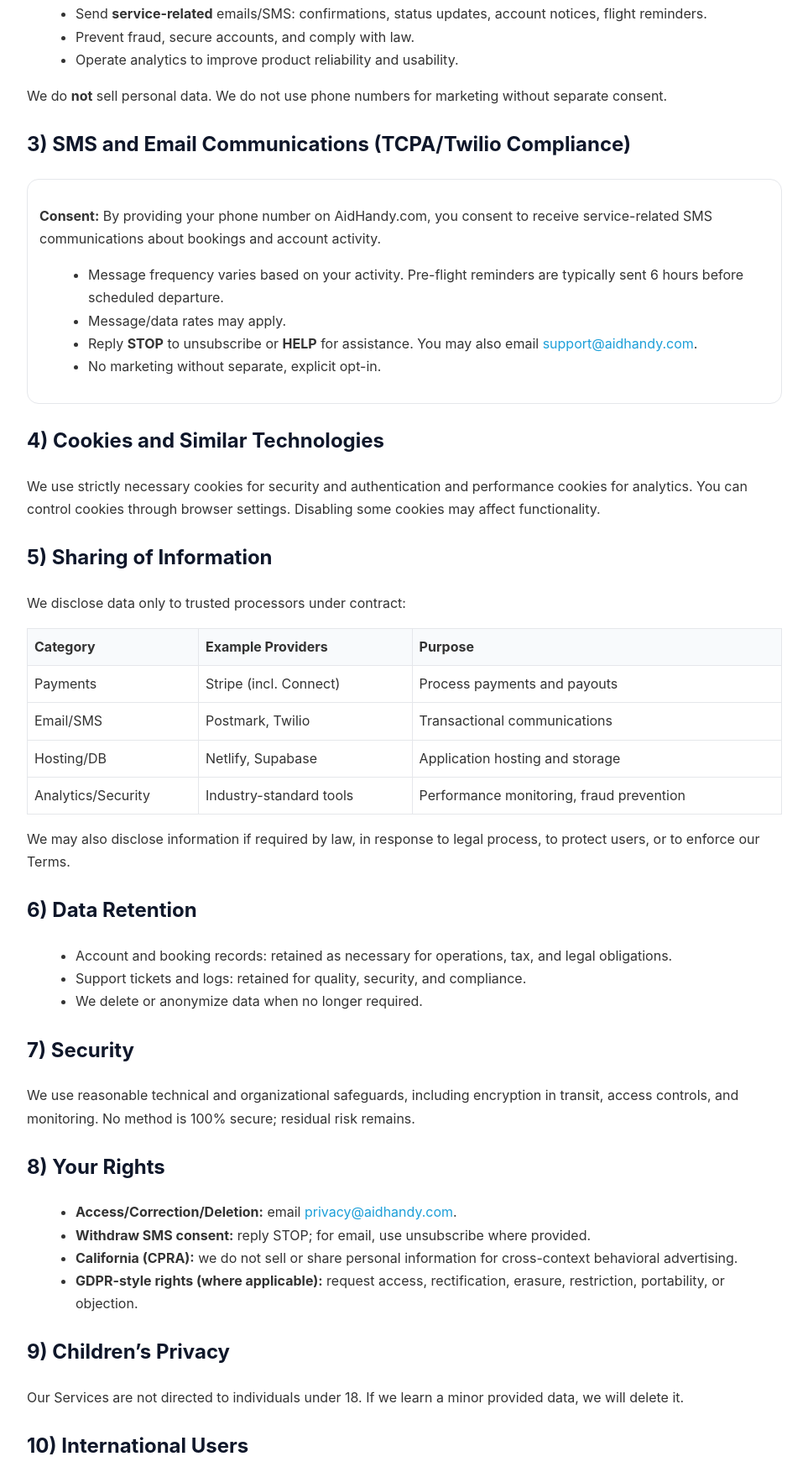
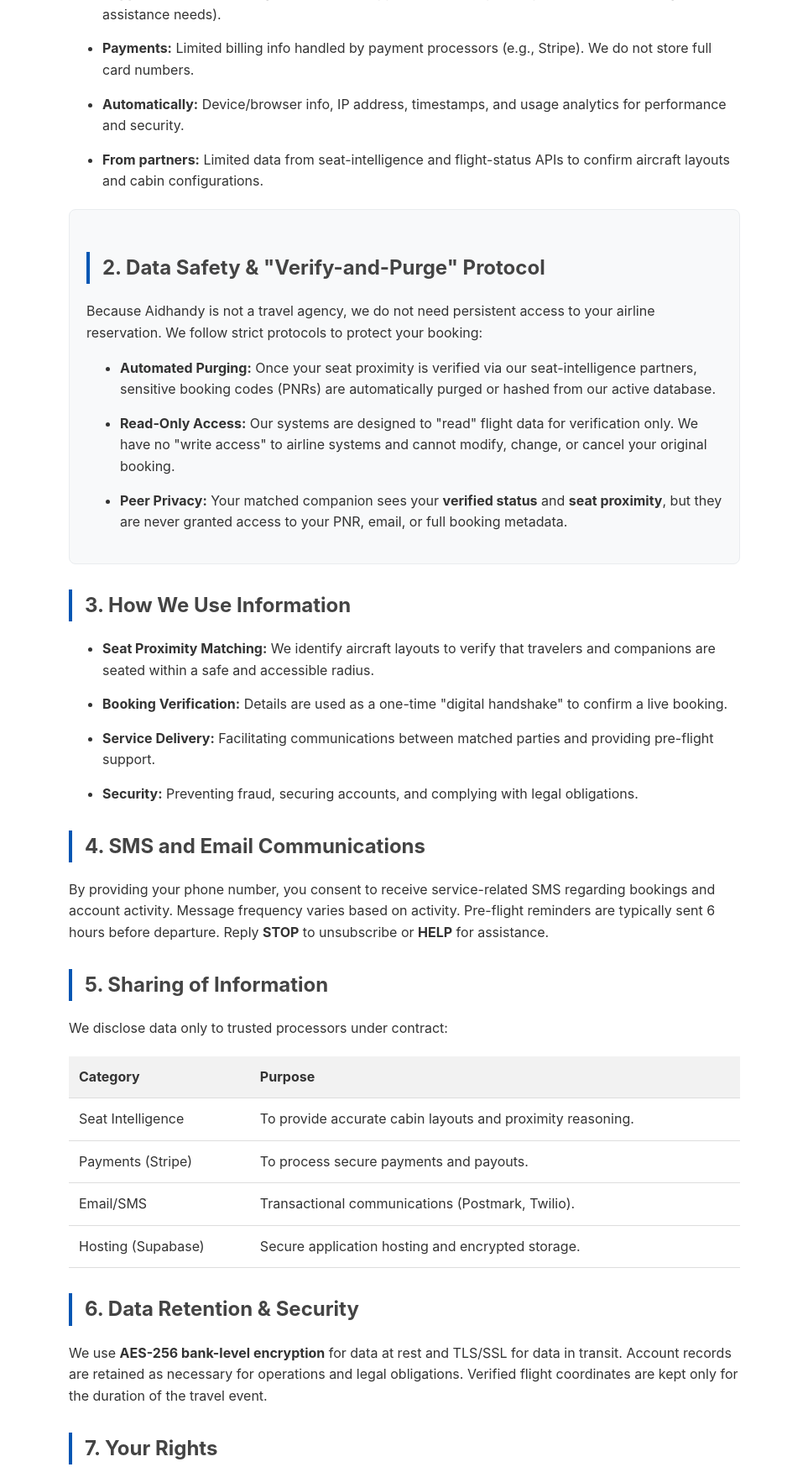
Before and after one commit to Aidhandy/aidhandy-companion-intake, a plain HTML site: page aidhandy-site/privacy-policy.html in a window 1280 px wide. Shown: the part 557-2304 px from the top of the page at 84% size, without its empty margins (158-1121 px from the left). Drawn offline with Linux system fonts and the light colour scheme.

Commit message:
Update privacy-policy.html

```diff
--- a/aidhandy-site/privacy-policy.html
+++ b/aidhandy-site/privacy-policy.html
@@ -1,111 +1,134 @@
 <!DOCTYPE html>
 <html lang="en">
 <head>
-  <meta charset="utf-8" />
-  <title>Privacy Policy | AidHandy</title>
-  <meta name="viewport" content="width=device-width, initial-scale=1" />
-  <meta name="description" content="How AidHandy collects, uses, and protects your data. SMS consent, data rights, and compliance." />
-  <style>
-    :root { --ah-blue:#1D9FD8; --ah-orange:#FF7A00; --ah-text:#333; --ah-muted:#667085; --ah-border:#e5e7eb; }
-    body { margin:0; font-family:-apple-system,BlinkMacSystemFont,"Segoe UI",Roboto,Helvetica,Arial,sans-serif; color:var(--ah-text); background:#fff; line-height:1.7; }
-    .wrap { max-width: 900px; margin: 0 auto; padding: 24px; }
-    h1 { color: var(--ah-blue); border-bottom:3px solid var(--ah-orange); padding-bottom:6px; }
-    h2, h3 { color:#0f172a; margin-top: 24px; }
-    .muted { color: var(--ah-muted); }
-    a { color: var(--ah-blue); text-decoration: none; }
-    a:hover { text-decoration: underline; }
-    ul { margin-left: 18px; }
-    .block { border:1px solid var(--ah-border); border-radius: 14px; padding: 14px; background: #fff; }
-    table { width:100%; border-collapse: collapse; margin-top: 10px; }
-    th, td { border: 1px solid var(--ah-border); padding: 8px; text-align: left; }
-    th { background: #f8fafc; }
-  </style>
+    <meta charset="UTF-8">
+    <meta name="viewport" content="width=device-width, initial-scale=1.0">
+    <title>Privacy Policy | Aidhandy</title>
+    <style>
+        body {
+            font-family: -apple-system, BlinkMacSystemFont, "Segoe UI", Roboto, Helvetica, Arial, sans-serif;
+            line-height: 1.6;
+            color: #333;
+            max-width: 800px;
+            margin: 0 auto;
+            padding: 40px 20px;
+            background-color: #fff;
+        }
+        h1 { color: #0056b3; border-bottom: 2px solid #f0f0f0; padding-bottom: 10px; }
+        h2 { color: #444; margin-top: 30px; border-left: 4px solid #0056b3; padding-left: 15px; }
+        h3 { color: #666; margin-top: 20px; }
+        p, li { margin-bottom: 15px; }
+        .highlight-box {
+            background-color: #f8f9fa;
+            border: 1px solid #e9ecef;
+            padding: 20px;
+            border-radius: 8px;
+            margin: 20px 0;
+        }
+        table {
+            width: 100%;
+            border-collapse: collapse;
+            margin: 20px 0;
+        }
+        th, td {
+            text-align: left;
+            padding: 12px;
+            border-bottom: 1px solid #ddd;
+        }
+        th { background-color: #f2f2f2; }
+        .footer {
+            margin-top: 50px;
+            font-size: 0.9em;
+            color: #777;
+            text-align: center;
+            border-top: 1px solid #eee;
+            padding-top: 20px;
+        }
+    </style>
 </head>
 <body>
-  <main class="wrap">
+
     <h1>Privacy Policy</h1>
-    <p><strong>Effective Date:</strong> October 2025 · <strong>Last Updated:</strong> October 2025</p>
-    <p>AidHandy Inc. (“AidHandy,” “we,” “us”) operates the website and services available at <a href="https://www.aidhandy.com">aidhandy.com</a>. This Privacy Policy explains what we collect, how we use it, and your rights.</p>
+    <p><strong>Effective Date:</strong> October 2025<br>
+    <strong>Last Updated:</strong> January 2026</p>
 
-    <h2>1) Information We Collect</h2>
+    <p>AidHandy Inc. (“Aidhandy,” “we,” “us”) operates the website and services available at <strong>aidhandy.com</strong>. This Privacy Policy explains what we collect, how we use it, and your rights. Aidhandy is built on a foundation of traveler safety and "Privacy by Design," ensuring that your journey is verified without compromising your personal booking security.</p>
+
+    <h2>1. Information We Collect</h2>
     <ul>
-      <li><strong>Provided by you:</strong> name, email, phone number, flight details, preferences, booking metadata; support messages; optional profile info.</li>
-      <li><strong>Payments:</strong> limited billing info handled by payment processors (e.g., Stripe). We do not store full card numbers.</li>
-      <li><strong>Automatically:</strong> device/browser info, IP, timestamps, and usage analytics (performance and security).</li>
-      <li><strong>From partners:</strong> limited data from providers (e.g., flight status APIs) to fulfill bookings.</li>
+        <li><strong>Provided by you:</strong> Name, email, phone number, flight details (Airline, Flight Number, Date), and travel preferences.</li>
+        <li><strong>Verification Data:</strong> To facilitate seat-proximity matching, we may collect booking metadata or a Passenger Name Record (PNR) code.</li>
+        <li><strong>Support & Profile:</strong> Messages sent to our support team and optional profile information (e.g., assistance needs).</li>
+        <li><strong>Payments:</strong> Limited billing info handled by payment processors (e.g., Stripe). We do not store full card numbers.</li>
+        <li><strong>Automatically:</strong> Device/browser info, IP address, timestamps, and usage analytics for performance and security.</li>
+        <li><strong>From partners:</strong> Limited data from seat-intelligence and flight-status APIs to confirm aircraft layouts and cabin configurations.</li>
     </ul>
 
-    <h2>2) How We Use Information</h2>
-    <ul>
-      <li>Provide and improve bookings, communications, and support.</li>
-      <li>Send <strong>service-related</strong> emails/SMS: confirmations, status updates, account notices, flight reminders.</li>
-      <li>Prevent fraud, secure accounts, and comply with law.</li>
-      <li>Operate analytics to improve product reliability and usability.</li>
-    </ul>
-    <p>We do <strong>not</strong> sell personal data. We do not use phone numbers for marketing without separate consent.</p>
-
-    <h2>3) SMS and Email Communications (TCPA/Twilio Compliance)</h2>
-    <div class="block">
-      <p><strong>Consent:</strong> By providing your phone number on AidHandy.com, you consent to receive service-related SMS communications about bookings and account activity.</p>
-      <ul>
-        <li>Message frequency varies based on your activity. Pre-flight reminders are typically sent 6 hours before scheduled departure.</li>
-        <li>Message/data rates may apply.</li>
-        <li>Reply <strong>STOP</strong> to unsubscribe or <strong>HELP</strong> for assistance. You may also email <a href="mailto:support@aidhandy.com">support@aidhandy.com</a>.</li>
-        <li>No marketing without separate, explicit opt-in.</li>
-      </ul>
+    <div class="highlight-box">
+        <h2>2. Data Safety & "Verify-and-Purge" Protocol</h2>
+        <p>Because Aidhandy is not a travel agency, we do not need persistent access to your airline reservation. We follow strict protocols to protect your booking:</p>
+        <ul>
+            <li><strong>Automated Purging:</strong> Once your seat proximity is verified via our seat-intelligence partners, sensitive booking codes (PNRs) are automatically purged or hashed from our active database.</li>
+            <li><strong>Read-Only Access:</strong> Our systems are designed to "read" flight data for verification only. We have no "write access" to airline systems and cannot modify, change, or cancel your original booking.</li>
+            <li><strong>Peer Privacy:</strong> Your matched companion sees your <strong>verified status</strong> and <strong>seat proximity</strong>, but they are never granted access to your PNR, email, or full booking metadata.</li>
+        </ul>
     </div>
 
-    <h2>4) Cookies and Similar Technologies</h2>
-    <p>We use strictly necessary cookies for security and authentication and performance cookies for analytics. You can control cookies through browser settings. Disabling some cookies may affect functionality.</p>
-
-    <h2>5) Sharing of Information</h2>
-    <p>We disclose data only to trusted processors under contract:</p>
-    <table aria-label="Data Processors">
-      <thead><tr><th>Category</th><th>Example Providers</th><th>Purpose</th></tr></thead>
-      <tbody>
-        <tr><td>Payments</td><td>Stripe (incl. Connect)</td><td>Process payments and payouts</td></tr>
-        <tr><td>Email/SMS</td><td>Postmark, Twilio</td><td>Transactional communications</td></tr>
-        <tr><td>Hosting/DB</td><td>Netlify, Supabase</td><td>Application hosting and storage</td></tr>
-        <tr><td>Analytics/Security</td><td>Industry-standard tools</td><td>Performance monitoring, fraud prevention</td></tr>
-      </tbody>
-    </table>
-    <p>We may also disclose information if required by law, in response to legal process, to protect users, or to enforce our Terms.</p>
-
-    <h2>6) Data Retention</h2>
+    <h2>3. How We Use Information</h2>
     <ul>
-      <li>Account and booking records: retained as necessary for operations, tax, and legal obligations.</li>
-      <li>Support tickets and logs: retained for quality, security, and compliance.</li>
-      <li>We delete or anonymize data when no longer required.</li>
+        <li><strong>Seat Proximity Matching:</strong> We identify aircraft layouts to verify that travelers and companions are seated within a safe and accessible radius.</li>
+        <li><strong>Booking Verification:</strong> Details are used as a one-time "digital handshake" to confirm a live booking.</li>
+        <li><strong>Service Delivery:</strong> Facilitating communications between matched parties and providing pre-flight support.</li>
+        <li><strong>Security:</strong> Preventing fraud, securing accounts, and complying with legal obligations.</li>
     </ul>
 
-    <h2>7) Security</h2>
-    <p>We use reasonable technical and organizational safeguards, including encryption in transit, access controls, and monitoring.
-    No method is 100% secure; residual risk remains.</p>
+    <h2>4. SMS and Email Communications</h2>
+    <p>By providing your phone number, you consent to receive service-related SMS regarding bookings and account activity. Message frequency varies based on activity. Pre-flight reminders are typically sent 6 hours before departure. Reply <strong>STOP</strong> to unsubscribe or <strong>HELP</strong> for assistance.</p>
 
-    <h2>8) Your Rights</h2>
-    <ul>
-      <li><strong>Access/Correction/Deletion:</strong> email <a href="mailto:privacy@aidhandy.com">privacy@aidhandy.com</a>.</li>
-      <li><strong>Withdraw SMS consent:</strong> reply STOP; for email, use unsubscribe where provided.</li>
-      <li><strong>California (CPRA):</strong> we do not sell or share personal information for cross-context behavioral advertising.</li>
-      <li><strong>GDPR-style rights (where applicable):</strong> request access, rectification, erasure, restriction, portability, or objection.</li>
-    </ul>
+    <h2>5. Sharing of Information</h2>
+    <p>We disclose data only to trusted processors under contract:</p>
+    <table>
+        <thead>
+            <tr>
+                <th>Category</th>
+                <th>Purpose</th>
+            </tr>
+        </thead>
+        <tbody>
+            <tr>
+                <td>Seat Intelligence</td>
+                <td>To provide accurate cabin layouts and proximity reasoning.</td>
+            </tr>
+            <tr>
+                <td>Payments (Stripe)</td>
+                <td>To process secure payments and payouts.</td>
+            </tr>
+            <tr>
+                <td>Email/SMS</td>
+                <td>Transactional communications (Postmark, Twilio).</td>
+            </tr>
+            <tr>
+                <td>Hosting (Supabase)</td>
+                <td>Secure application hosting and encrypted storage.</td>
+            </tr>
+        </tbody>
+    </table>
 
-    <h2>9) Children’s Privacy</h2>
-    <p>Our Services are not directed to individuals under 18. If we learn a minor provided data, we will delete it.</p>
+    <h2>6. Data Retention & Security</h2>
+    <p>We use <strong>AES-256 bank-level encryption</strong> for data at rest and TLS/SSL for data in transit. Account records are retained as necessary for operations and legal obligations. Verified flight coordinates are kept only for the duration of the travel event.</p>
 
-    <h2>10) International Users</h2>
-    <p>Data is processed in the United States. If you access from outside the U.S., you consent to U.S. processing and transfer.</p>
+    <h2>7. Your Rights</h2>
+    <p>You may request a copy of your data or its deletion by emailing <strong>privacy@aidhandy.com</strong>. We do not sell or share personal information for cross-context behavioral advertising.</p>
 
-    <h2>11) Changes to This Policy</h2>
-    <p>We may update this Policy. Material changes will be posted with an updated Effective Date.</p>
+    <h2>8. Children’s Privacy</h2>
+    <p>Our Services are not directed to individuals under 18. If we learn a minor has provided data without parental oversight, we will delete it immediately.</p>
 
-    <h2>12) Contact</h2>
-    <p>AidHandy Inc. · Privacy Office<br/>
-    Email: <a href="mailto:privacy@aidhandy.com">privacy@aidhandy.com</a> · Support: <a href="mailto:support@aidhandy.com">support@aidhandy.com</a><br/>
-    Website: <a href="https://www.aidhandy.com">aidhandy.com</a></p>
+    <div class="footer">
+        <p>AidHandy Inc. · Privacy Office<br>
+        Email: privacy@aidhandy.com · Support: support@aidhandy.com<br>
+        Website: aidhandy.com</p>
+        <p>© 2026 AidHandy Inc. All rights reserved.</p>
+    </div>
 
-    <p class="muted">© <span id="y"></span> AidHandy Inc. All rights reserved.</p>
-  </main>
-  <script> document.getElementById('y').textContent = new Date().getFullYear(); </script>
 </body>
 </html>
```
